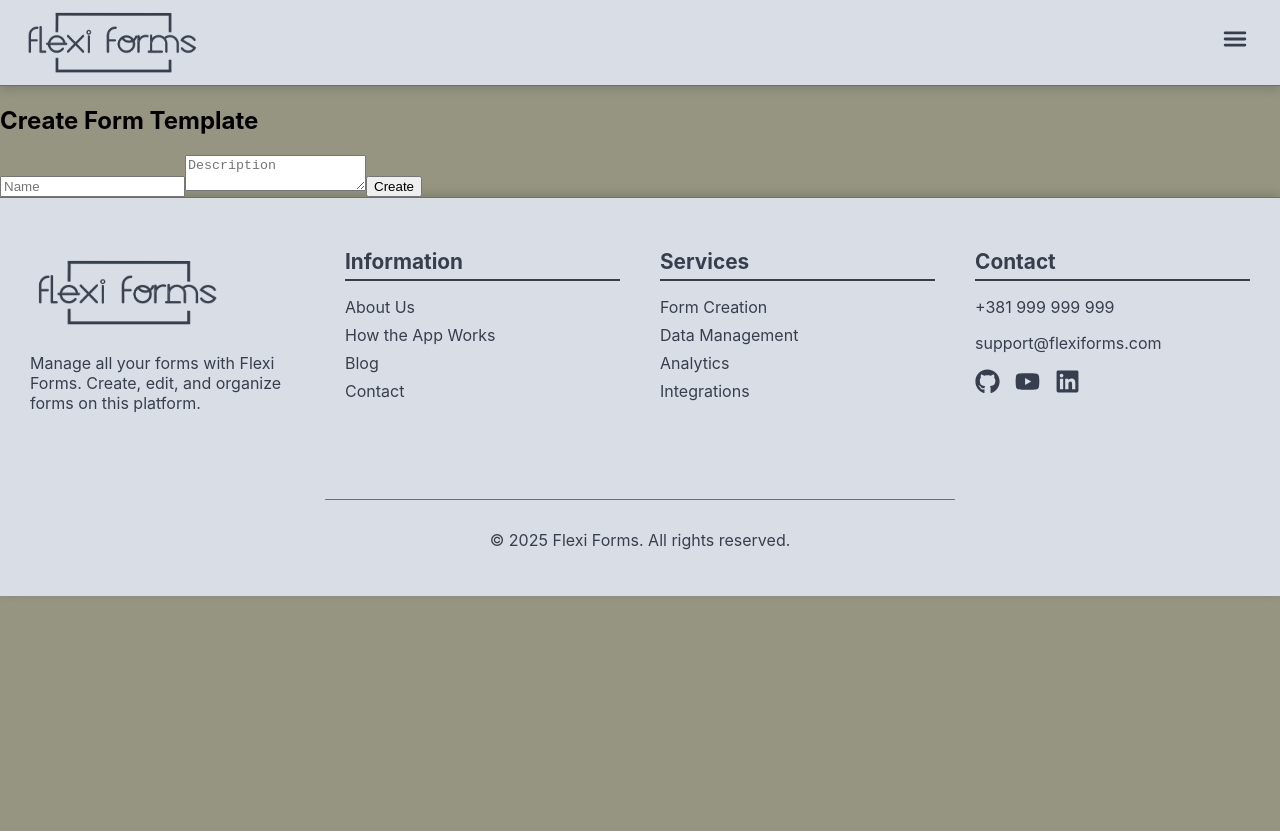
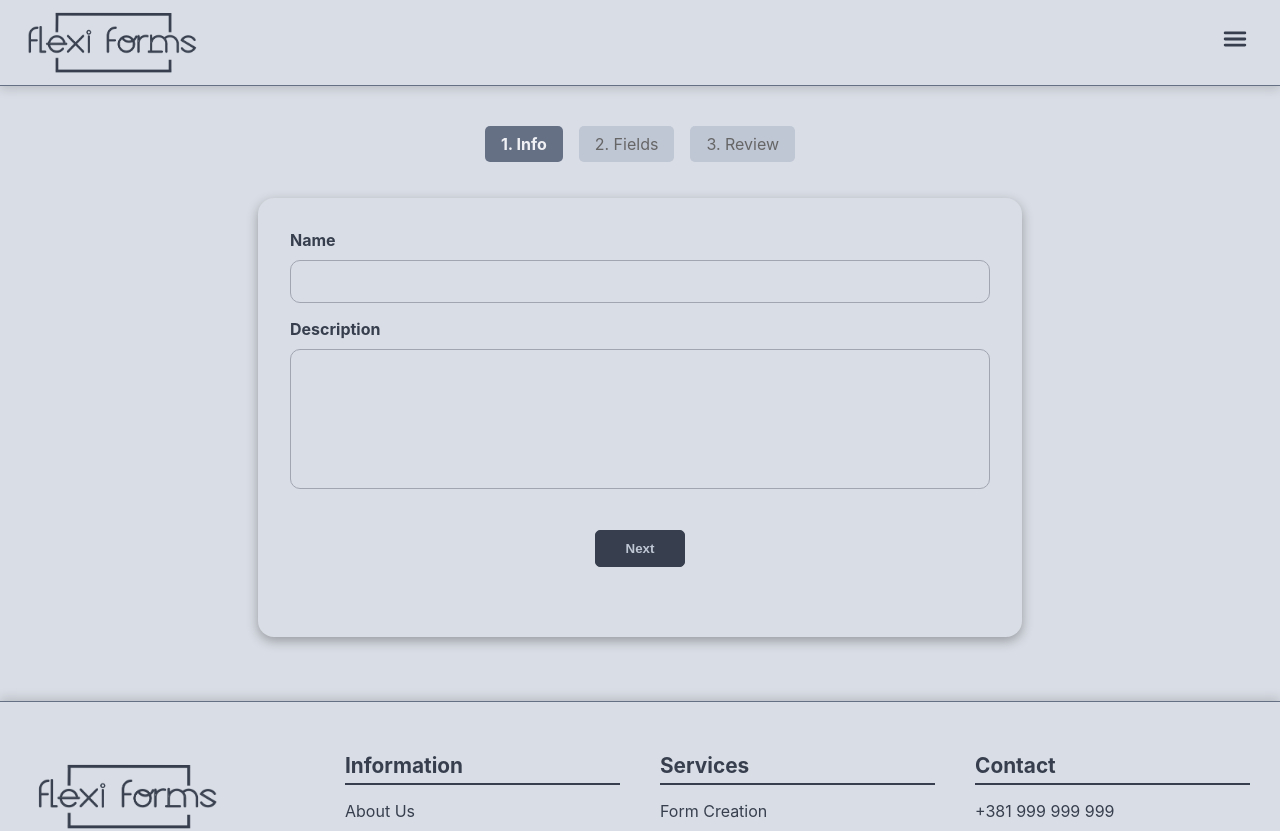
Before and after one commit to katarinamarj/flexi-forms, a React (Create React App) app in the folder frontend/: page /dashboard in a window 1280 px wide. Shown: the top 831 px of the page. Before the commit the page ends 800 px from the top, so only its background shows below. Built offline with nearby package versions, Linux system fonts and the light colour scheme; sample sign-in values are in the browser's storage.

Commit message:
Styled and implemented form UI for Step 1 (Name and Description input)

```diff
--- a/frontend/src/pages/Dashboard.js
+++ b/frontend/src/pages/Dashboard.js
@@ -4,9 +4,30 @@ import Header from "../components/Header";
 import Footer from "../components/Footer";
 
 const Dashboard = () => {
+  const [step, setStep] = useState(1);
   const [name, setName] = useState("");
   const [description, setDescription] = useState("");
+  const [label, setLabel] = useState("");
+  const [type, setType] = useState("text");
+  const [options, setOptions] = useState("");
+  const [isRequired, setIsRequired] = useState(false);
+  const [fields, setFields] = useState([]);
   const [message, setMessage] = useState("");
+  const [error, setError] = useState('');
+
+  const handleAddField = () => {
+    const newField = {
+      label,
+      type,
+      isRequired,
+      options: ["checkbox", "radio", "dropdown"].includes(type) ? options.split(",") : null,
+    };
+    setFields([...fields, newField]);
+    setLabel("");
+    setType("text");
+    setOptions("");
+    setIsRequired(false);
+  };
 
   const handleCreate = async () => {
     try {
@@ -16,7 +37,7 @@ const Dashboard = () => {
           "Content-Type": "application/json",
           Authorization: `Bearer ${localStorage.getItem("token")}`,
         },
-        body: JSON.stringify({ name, description }),
+        body: JSON.stringify({ name, description, fields }),
       });
 
       const data = await response.json();
@@ -24,6 +45,8 @@ const Dashboard = () => {
         setMessage("Form created successfully!");
         setName("");
         setDescription("");
+        setFields([]);
+        setStep(1);
       } else {
         setMessage(data.error || "Failed to create form");
       }
@@ -37,22 +60,126 @@ const Dashboard = () => {
     <div>
       <Header />
       <div className="dashboard-container">
-        <h2>Create Form Template</h2>
+
+        <div className="wizard-steps">
+          <div className={`step ${step === 1 ? "active" : ""}`}>1. Info</div>
+          <div className={`step ${step === 2 ? "active" : ""}`}>2. Fields</div>
+          <div className={`step ${step === 3 ? "active" : ""}`}>3. Review</div>
+        </div>
+
+        {step === 1 && (
         <div className="form-container">
+          <div className="form-group">
+            <label>Name</label>
             <input
               type="text"
-            placeholder="Name"
               value={name}
               onChange={(e) => setName(e.target.value)}
             />
+            <label>Description</label>
             <textarea
-            placeholder="Description"
+              type="text"
               value={description}
               onChange={(e) => setDescription(e.target.value)}
             />
+            <button onClick={() => {
+              if (!name.trim()) {
+                setError('Name is required');
+              } else {
+                setError('');
+                setStep(2);
+              }
+            }} className="button1">Next</button>
+
+            <div className="error-container">
+              {error && <p className="error-message">Name is required.</p>}
+            </div>
+          </div>
+        </div>
+        )}
+
+        {step === 2 && (
+        <div className="form-container">
+          <label>Label</label>
+          <input
+            type="text"
+            value={label}
+            onChange={(e) => setLabel(e.target.value)}
+          />
+          <label>Type</label>
+          <select value={type} onChange={(e) => setType(e.target.value)}>
+            <option value="text">Text</option>
+            <option value="textarea">Textarea</option>
+            <option value="number">Number</option>
+            <option value="checkbox">Checkbox</option>
+            <option value="radio">Radio</option>
+            <option value="dropdown">Dropdown</option>
+            <option value="date">Date</option>
+            <option value="time">Time</option>
+            <option value="email">Email</option>
+            <option value="password">Password</option>
+            <option value="url">URL</option>
+            <option value="phone">Phone</option>
+          </select>
+          <input
+            type="text"
+            placeholder="Options (comma separated)"
+            value={options}
+            onChange={(e) => setOptions(e.target.value)}
+            disabled={!["checkbox", "radio", "dropdown"].includes(type)}
+          />
+          <label>
+            <input
+              type="checkbox"
+              checked={isRequired}
+              onChange={(e) => setIsRequired(e.target.checked)}
+            />
+            Required
+          </label>
+          <button onClick={handleAddField}>Add Field</button>
+          <button onClick={() => setStep(1)}>Back</button>
+          <button onClick={() => setStep(3)} disabled={fields.length === 0}>Next</button>
+          {fields.length > 0 && (
+            <table className="fields-table">
+              <thead>
+                <tr>
+                  <th>Label</th>
+                  <th>Type</th>
+                  <th>Options</th>
+                </tr>
+              </thead>
+              <tbody>
+                {fields.map((field, index) => (
+                  <tr key={index}>
+                    <td>{field.label}</td>
+                    <td>{field.type}</td>
+                    <td>{field.options ? field.options.join(", ") : "—"}</td>
+                  </tr>
+                ))}
+              </tbody>
+            </table>
+          )}
+
+          </div>
+        )}
+
+        {step === 3 && (
+          <div className="form-container">
+            <p><strong>Name:</strong> {name}</p>
+            <p><strong>Description:</strong> {description}</p>
+            <h4>Fields:</h4>
+            <ul>
+              {fields.map((field, index) => (
+                <li key={index}>
+                  {field.label} ({field.type}) {field.isRequired ? "[required]" : ""} {field.options ? `Options: ${field.options.join(", ")}` : ""}
+                </li>
+              ))}
+            </ul>
+            <button onClick={() => setStep(2)}>Back</button>
             <button onClick={handleCreate}>Create</button>
             {message && <p>{message}</p>}
           </div>
+        )}
       </div>
       <Footer />
     </div>
--- a/frontend/src/styles/Dashboard.css
+++ b/frontend/src/styles/Dashboard.css
@@ -1,3 +1,108 @@
 body{
-    background-color: #959581;
+    background-color: #D9DDE5;
 }
+
+.dashboard-container{
+    background-color: #D9DDE5;
+    margin: 0;
+    display: flex;
+    flex-direction: column;
+    align-items: center;
+    justify-content: center;
+    margin-bottom: 4rem;
+    color: #373F4E;
+}
+
+.wizard-steps {
+    display: flex;
+    gap: 1rem;
+    margin-bottom: 1rem;
+    justify-content: center;
+    margin-top: 40px;
+
+}
+
+.step {
+    padding: 0.5rem 1rem;
+    border-radius: 5px;
+    background-color: #BFC6D4;
+    color: #666;
+}
+
+.step.active {
+    background-color: #667085;
+    color: #F0F1F5;
+    font-weight: bold;
+}
+
+.form-container {
+    position: relative;
+    background-color: #D9DDE5;
+    padding: 2rem;
+    border-radius: 1rem;
+    box-shadow: 0 4px 12px rgba(0, 0, 0, 0.3);
+    width: 700px;
+    margin: 0;
+    margin-top: 20px;
+    display: flex;
+    flex-direction: column;
+    gap: 1rem;
+}
+
+.form-container input,
+.form-container textarea {
+    padding:  0.75rem;
+    border: 1px solid #A0A5B1;
+    border-radius: 0.625rem;
+    background-color: transparent;
+    color: #373F4E;
+    margin-bottom: 1rem;
+    width: 100%;
+    box-sizing: border-box;
+    font-size: 0.9375rem;
+    resize: none;
+    font-family: sans-serif;
+}
+
+.form-container textarea {
+    height: 140px;
+    resize: none;
+}
+
+.error-container {
+    min-height: 1.2rem;
+    margin-top: 1.2rem;
+    text-align: center;
+}
+
+.error-message {
+    color: #D72638;
+    font-weight: bold;
+    font-size: 0.9rem;
+    margin: 0;
+}
+
+label {
+    display: block;
+    font-weight: bold;
+    margin-bottom: 0.625rem;
+}
+
+.button1 {
+    padding: 0.625rem 1.25rem;
+    background-color: #373F4E;
+    color: #BFC6D4;
+    text-decoration: none;
+    border: 1px solid #373F4E;
+    border-radius: 5px;
+    transition: background 0.3s;
+    width: 90px;
+    margin: 0 auto;
+    display: block;
+    margin-top: 1.3rem;
+    font-weight: bold;
+}
+
+.button1:hover {
+    background-color: #667085;
+}
```
Lines whose indentation alone changed are shown as unchanged.
